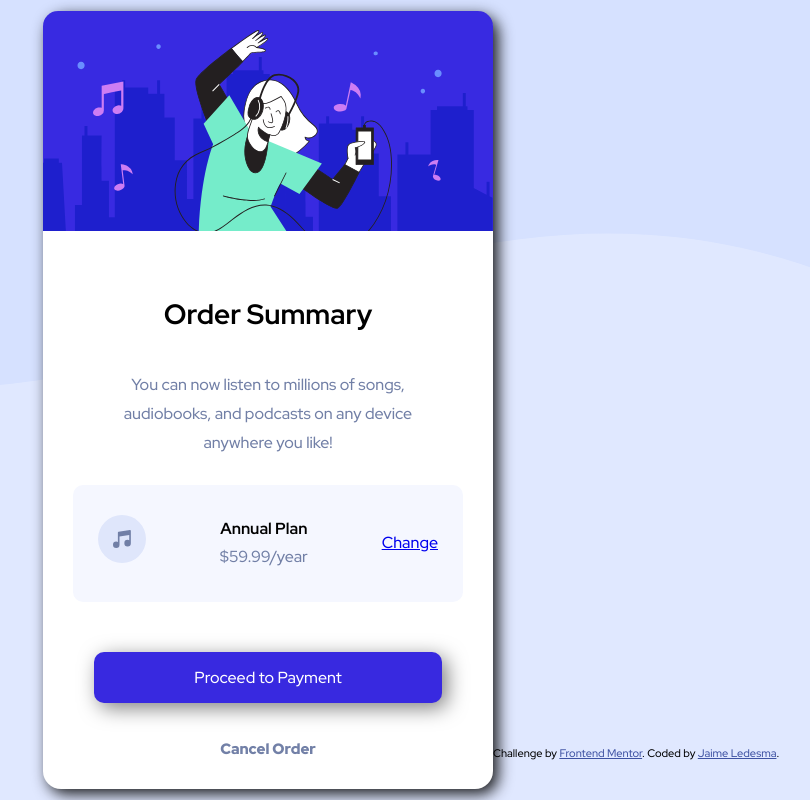
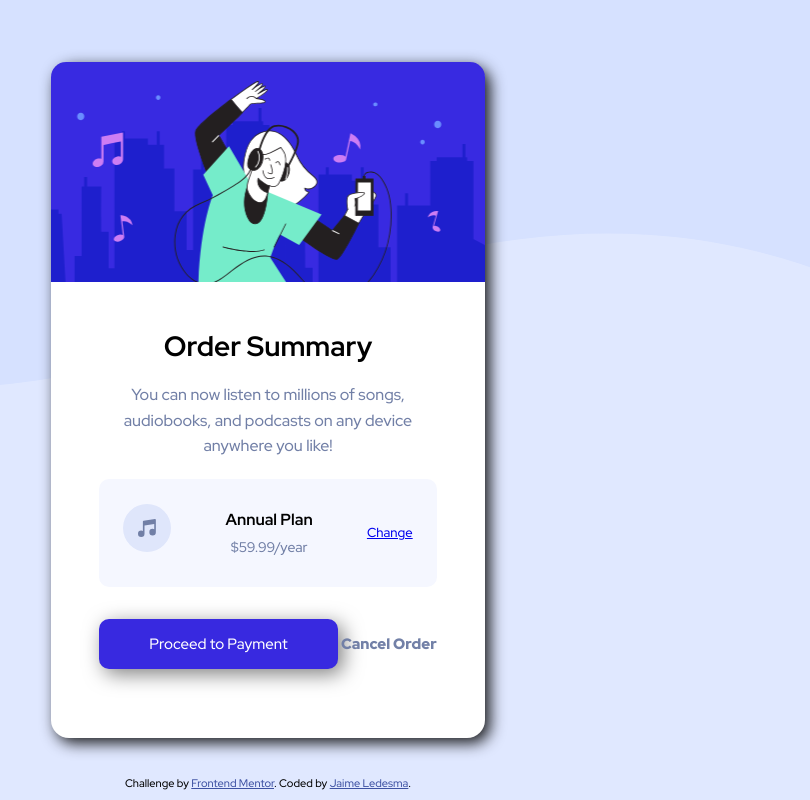
Before and after one commit to jledesma44/Order-summary-component, a website: page index.html in a window 1280 px wide. Shown: the whole page, without its empty margins (372-1182 px from the left). Drawn offline with Linux system fonts and the light colour scheme.

Commit message:
Finished Order-summary-compenent project

```diff
--- a/index.html
+++ b/index.html
@@ -12,15 +12,19 @@
   <title>Frontend Mentor | Order summary card</title>
 </head>
 <body>
+<!-- Card -->
+    <div class="card">
+      <div class="card__image" style="background-image:url(/images/illustration-hero.svg)">
+      </div>
 
-  <div class="card">
-    <div class="card__image" style="background-image:url(/images/illustration-hero.svg)"></div>
       <div class="card__content">
         <h2 class="card__content--title">Order Summary</h2>
         <p class="card__content--info">
           You can now listen to millions of songs, audiobooks, and podcasts on any
           device anywhere you like!
         </p>
+
+
         <div class="card__content--purchase-details">
           <div class="card__content--purchase-details-icon">
             <img src="/images/icon-music.svg" alt="music symbol">
@@ -39,22 +43,11 @@
       </div>
     </div>
 
-
-
-
-
-
-
-
-
-
-
-
-  <footer>
 <div class="attribution">
   Challenge by <a href="https://www.frontendmentor.io?ref=challenge" target="_blank">Frontend Mentor</a>.
   Coded by <a href="#">Jaime Ledesma</a>.
 </div>
-  </footer>
+
+
 </body>
 </html>
--- a/styles/style.css
+++ b/styles/style.css
@@ -3,7 +3,7 @@
   text-align: center;
   position: absolute;
   margin: auto 0;
-  bottom: 40px;
+  bottom: 20px;
 }
 .attribution a {
   color: hsl(228, 45%, 44%);
@@ -19,9 +19,7 @@
   --Dark-blue: hsl(223, 47%, 23%);
 }
 
-*,
-*::after,
-*::before {
+* {
   box-sizing: border-box;
   padding: 0;
   margin: 0;
@@ -42,40 +40,37 @@ body {
 }
 
 .card {
-  display: grid;
-  grid-template-columns: 450px;
-  grid-template-rows: 200px 1fr;
-  grid-template-areas: 'card-image' 'card-content';
-
+  margin: 24px;
   border-radius: 18px;
   background: #fff;
   box-shadow: 5px 5px 15px rgba(0, 0, 0, 0.9);
+  max-width: 450px;
 }
 
 .card__image {
+  width: 100%;
   background-size: cover;
-  min-height: 220px;
+  height: 220px;
   background-position: center;
   border-top-left-radius: 15px;
   border-top-right-radius: 15px;
 }
 .card__content {
-  padding: 30px;
+  padding: 45px 48px;
   text-align: center;
 }
 .card__content--title {
   font-size: 28px;
-  margin: 50px 0 33px 0;
-  line-height: 1.7;
+  margin-bottom: 17px;
 }
 .card__content--info {
   color: #717fa6;
-  line-height: 1.8;
+  line-height: 1.6;
   max-width: 300px;
   margin: 0 auto;
   font-size: 16px;
   font-weight: 100;
-  margin-bottom: 27px;
+  margin-bottom: 20px;
 }
 
 .card__content--purchase-details {
@@ -85,12 +80,20 @@ body {
   justify-content: space-between;
   align-items: center;
   padding: 15px;
-  margin-bottom: 50px;
-  padding: 30px 25px;
+  margin-bottom: 32px;
+  padding: 25px 24px;
   line-height: 1.8;
+}
+
+.card__content--purchase-detials-icon {
+  width: 48px;
 }
 .card__content--purchase-details-plan-price {
   color: #717fa6;
+  font-size: 14px;
+}
+.card__content--purchase-details-change {
+  font-size: 14px;
 }
 .card__content--purchase-details-change a:hover {
   color: #766cf1;
@@ -100,11 +103,12 @@ body {
 .btn {
   background: var(--Bright-blue);
   padding: 15px 100px;
+  font-size: 15px;
   border-radius: 10px;
   text-decoration: none;
   color: #fff;
   display: inline-block;
-  margin-bottom: 35px;
+  margin-bottom: 32px;
   box-shadow: 5px 5px 20px rgba(0, 0, 0, 0.5);
 }
 .btn:hover {
@@ -116,3 +120,44 @@ body {
   font-size: 15px;
   font-weight: 900;
 }
+
+@media screen and (max-width: 375px) {
+  body {
+    background-image: url(/images/pattern-background-mobile.svg);
+  }
+  .card__image {
+    height: 160px;
+  }
+  .card__content {
+    padding: 32px 24px;
+  }
+  .card__content--title {
+    font-size: 22px;
+    margin-bottom: 16px;
+  }
+  .card__content--info {
+    font-size: 15px;
+    margin-bottom: 24px;
+  }
+  .card__content--purchase-details {
+    padding: 16px;
+    margin-bottom: 24px;
+  }
+  .card__content--purchase-details-plan {
+    font-size: 14px;
+    line-height: 1.48;
+  }
+}
+.card__content--purchase-details-plan-price {
+  font-size: 14px;
+}
+.card__content--purchase-details-change {
+  font-size: 13px;
+}
+.btn {
+  padding: 15px 50px;
+  margin-bottom: 24px;
+}
+.attribution {
+  bottom: 10px;
+}
```
Lines whose indentation alone changed are shown as unchanged.
